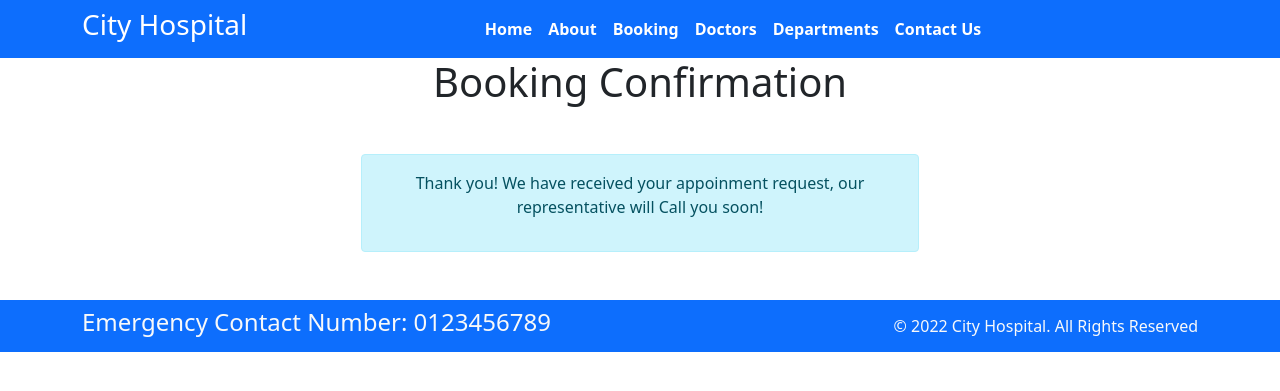
After one commit to robinromance/doctors_page, a Django app: template templates/confirmation.html in a window 1280 px wide. The commit adds this page. Shown: the top 391 px of the page. Run offline with Django 4.2, Linux system fonts and the light colour scheme; the template is opened without the code that fills it, so the values that code supplies are empty; some libraries are stand-ins or nearby versions.

Commit message:
booking updated one

```diff
--- a/home/admin.py
+++ b/home/admin.py
@@ -6,6 +6,6 @@ admin.site.register(Departments)
 admin.site.register(Doctors)
 
 class BookingAdmin(admin.ModelAdmin):
-    list_display = ('id', 'p_name', 'p_phone', 'p_email', 'doc_name')
+    list_display = ('id', 'p_name', 'p_phone', 'p_email', 'doc_name', 'Booking_date', 'Booked_on')
 
 admin.site.register(Booking, BookingAdmin)
--- a/home/models.py
+++ b/home/models.py
@@ -15,10 +15,10 @@ class Doctors(models.Model):
     doc_image = models.ImageField(upload_to='doctors')
 
     def __str__(self):
-        return self.doc_name
+        return f"Dr. {self.doc_name} ({self.doc_spec})"
 
 class Booking(models.Model):
-    p_name = models.CharField(max_length=100)
+    p_name = models.CharField(max_length=255)
     p_phone = models.CharField(max_length=10)
     p_email = models.EmailField(max_length=254)
     doc_name = models.ForeignKey(Doctors, on_delete=models.CASCADE)
@@ -26,4 +26,4 @@ class Booking(models.Model):
     Booked_on = models.DateField( auto_now=True)
 
     def __str__(self):
-        return self.doc_name
+        return f"Booking for {self.doc_name.doc_name} on {self.Booking_date}"
--- a/home/views.py
+++ b/home/views.py
@@ -1,4 +1,4 @@
-from django.shortcuts import render
+from django.shortcuts import render, redirect
 from django.http import HttpResponse, HttpResponseRedirect
 from . forms import BookingForm
 from . models import Departments, Doctors
@@ -16,6 +16,7 @@ def booking(request):
         form = BookingForm(request.POST)
         if form.is_valid():
             form.save()
+            return render(request, 'confirmation.html')
     form= BookingForm()
     dict_form= {
         'form': form
--- a/templates/booking.html
+++ b/templates/booking.html
@@ -12,7 +12,7 @@
     {% block content %}
     <h1 class="text-center">Make an Appointment</h1>
     <hr>
-    <div class="container w-25 my-5 text-center bg-info">
+    <div class="container w-50 my-5 text-center bg-info rounded">
         <form method="POST" class="p-4">
             {% csrf_token %}
             {{form|crispy}}
--- /dev/null
+++ b/templates/confirmation.html
@@ -0,0 +1,11 @@
+{% extends "base.html" %}
+{% block title %} Confirmation {% endblock %}
+{% load static %}
+{% block content %}
+<div class="container text-center ">
+    <h1>Booking Confirmation</h1>
+    <div class="alert alert-info w-50 mx-auto my-5" role="alert">
+        <p>Thank you! We have received your appoinment request, our representative will Call you soon! </p>
+      </div>
+</div>
+{% endblock %}
--- a/templates/doctors.html
+++ b/templates/doctors.html
@@ -13,7 +13,7 @@
 
     <div class="bg-info text-center p-3">
     {% for d in doctors %}
-    <div class="card text-center my-3 mx-2" style="width: 18rem; height: 20px; display: inline-block;">
+    <div class="card text-center m-4 mt-5" style="width: 18rem; height: 20px; display: inline-block;">
         <img src="{{ d.doc_image.url }}" class="card-img-top" alt="Doctors Image">
         <div class="card-body bg-white mb-2">
           <h4 class="card-title ">Dr.{{ d.doc_name }}</h4>
```
Also changed, not shown: db.sqlite3, home/migrations/0005_alter_booking_p_name.py (added), static/css/style.css (line endings or trailing spaces).
